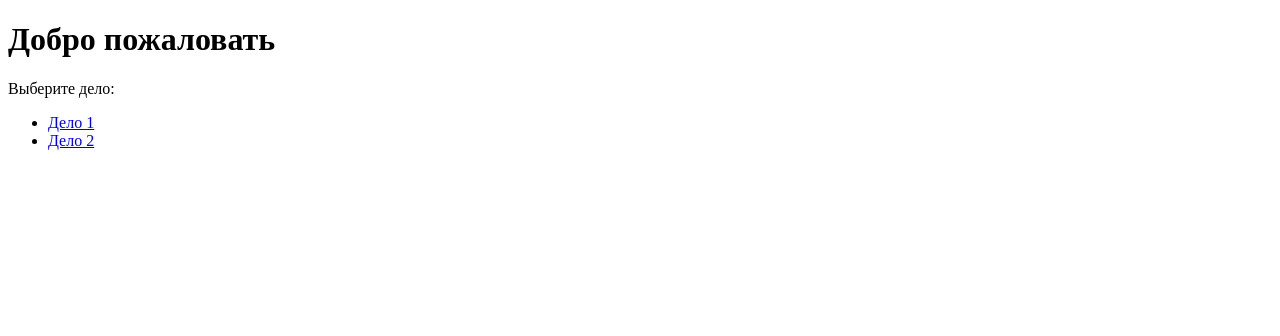
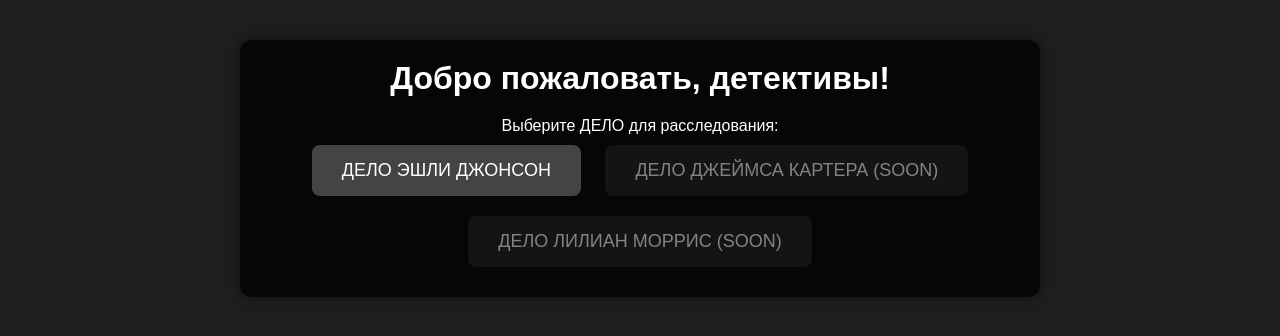
Before and after one commit to NemEgo228/DELOGAMES, a plain HTML site: page index.html in a window 1280 px wide. Drawn offline with Linux system fonts and the light colour scheme.

Commit message:
Update index.html

```diff
--- a/index.html
+++ b/index.html
@@ -3,14 +3,62 @@
 <head>
     <meta charset="UTF-8">
     <meta name="viewport" content="width=device-width, initial-scale=1.0">
-    <title>Главная страница</title>
+    <title>Настольная игра ДЕЛО</title>
+    <style>
+        * {
+            box-sizing: border-box;
+            margin: 0;
+            padding: 0;
+        }
+        body {
+            font-family: 'Arial', sans-serif;
+            background-color: #1e1e1e;
+            color: #fff;
+            text-align: center;
+            padding: 40px;
+        }
+        .container {
+            max-width: 800px;
+            margin: auto;
+            padding: 20px;
+            background: rgba(0, 0, 0, 0.8);
+            border-radius: 12px;
+            box-shadow: 0 0 10px rgba(0, 0, 0, 0.5);
+        }
+        h1 {
+            margin-bottom: 20px;
+        }
+        .case-link {
+            display: inline-block;
+            padding: 15px 30px;
+            margin: 10px;
+            background-color: #444;
+            color: #fff;
+            text-decoration: none;
+            border-radius: 8px;
+            font-size: 18px;
+            transition: background-color 0.3s;
+        }
+        .case-link:hover {
+            background-color: #666;
+        }
+        .soon {
+            background-color: #222;
+            cursor: default;
+            opacity: 0.5;
+        }
+        .soon:hover {
+            background-color: #222;
+        }
+    </style>
 </head>
 <body>
-    <h1>Добро пожаловать</h1>
-    <p>Выберите дело:</p>
-    <ul>
-        <li><a href="delo1/index.html">Дело 1</a></li>
-        <li><a href="delo2/index.html">Дело 2</a></li>
-    </ul>
+    <div class="container">
+        <h1>Добро пожаловать, детективы!</h1>
+        <p>Выберите ДЕЛО для расследования:</p>
+        <a href="delo1/index.html" class="case-link">ДЕЛО ЭШЛИ ДЖОНСОН</a>
+        <a href="#" class="case-link soon">ДЕЛО ДЖЕЙМСА КАРТЕРА (SOON)</a>
+        <a href="#" class="case-link soon">ДЕЛО ЛИЛИАН МОРРИС (SOON)</a>
+    </div>
 </body>
 </html>
```
